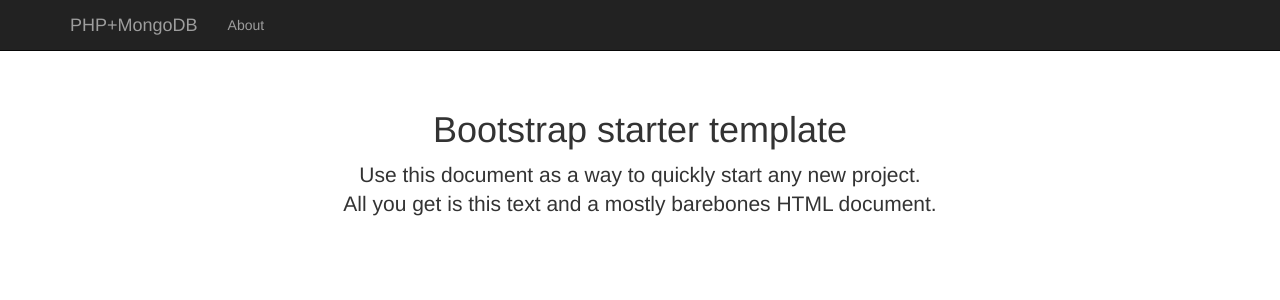
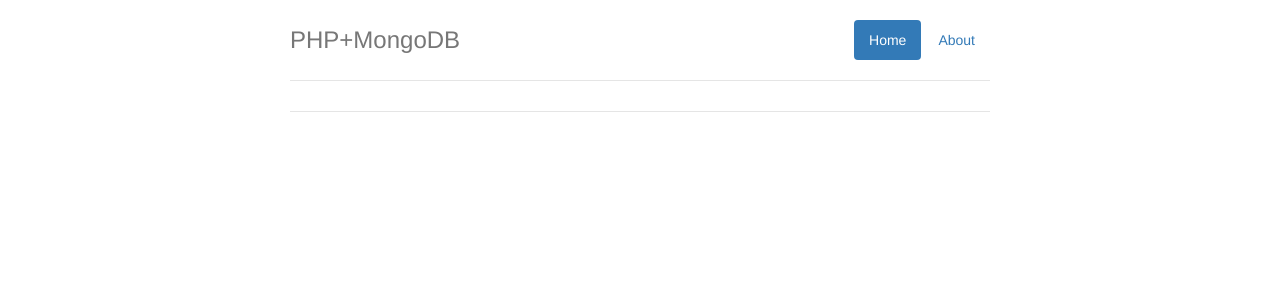
Before and after one commit to maykelsb/oficinamongo, a PHP site: page / in a window 1280 px wide. Shown: the top 300 px of the page. Run offline with PHP 8.4, Linux system fonts and the light colour scheme; some libraries are stand-ins or nearby versions.

Commit message:
ajustando template

```diff
--- a/web/css/template.css
+++ b/web/css/template.css
@@ -1,7 +1,79 @@
+/* Space out content a bit */
 body {
-  padding-top: 50px;
+  padding-top: 20px;
+  padding-bottom: 20px;
 }
-.starter-template {
-  padding: 40px 15px;
+
+/* Everything but the jumbotron gets side spacing for mobile first views */
+.header,
+.marketing,
+.footer {
+  padding-right: 15px;
+  padding-left: 15px;
+}
+
+/* Custom page header */
+.header {
+  padding-bottom: 20px;
+  border-bottom: 1px solid #e5e5e5;
+}
+/* Make the masthead heading the same height as the navigation */
+.header h3 {
+  margin-top: 0;
+  margin-bottom: 0;
+  line-height: 40px;
+}
+
+/* Custom page footer */
+.footer {
+  padding-top: 19px;
+  color: #777;
+  border-top: 1px solid #e5e5e5;
+}
+
+/* Customize container */
+@media (min-width: 768px) {
+  .container {
+    max-width: 730px;
+  }
+}
+.container-narrow > hr {
+  margin: 30px 0;
+}
+
+/* Main marketing message and sign up button */
+.jumbotron {
   text-align: center;
+  border-bottom: 1px solid #e5e5e5;
 }
+.jumbotron .btn {
+  padding: 14px 24px;
+  font-size: 21px;
+}
+
+/* Supporting marketing content */
+.marketing {
+  margin: 40px 0;
+}
+.marketing p + h4 {
+  margin-top: 28px;
+}
+
+/* Responsive: Portrait tablets and up */
+@media screen and (min-width: 768px) {
+  /* Remove the padding we set earlier */
+  .header,
+  .marketing,
+  .footer {
+    padding-right: 0;
+    padding-left: 0;
+  }
+  /* Space out the masthead */
+  .header {
+    margin-bottom: 30px;
+  }
+  /* Remove the bottom border on the jumbotron for visual effect */
+  .jumbotron {
+    border-bottom: 0;
+  }
+}
--- a/web/index.php
+++ b/web/index.php
@@ -14,33 +14,53 @@
   </head>
 
   <body>
-    <nav class="navbar navbar-inverse navbar-fixed-top">
-      <div class="container">
-        <div class="navbar-header">
-          <button type="button" class="navbar-toggle collapsed" data-toggle="collapse" data-target="#navbar" aria-expanded="false" aria-controls="navbar">
-            <span class="sr-only">Toggle navigation</span>
-            <span class="icon-bar"></span>
-            <span class="icon-bar"></span>
-            <span class="icon-bar"></span>
-          </button>
-          <a class="navbar-brand" href="#">PHP+MongoDB</a>
-        </div>
-        <div id="navbar" class="collapse navbar-collapse">
-          <ul class="nav navbar-nav">
-            <li><a href="https://github.com/maykelsb/oficinamongo" target="about">About</a></li>
-          </ul>
-        </div><!--/.nav-collapse -->
-      </div>
-    </nav>
 
     <div class="container">
-
-      <div class="starter-template">
-        <h1>Bootstrap starter template</h1>
-        <p class="lead">Use this document as a way to quickly start any new project.<br> All you get is this text and a mostly barebones HTML document.</p>
+      <div class="header clearfix">
+        <nav>
+          <ul class="nav nav-pills pull-right">
+            <li role="presentation" class="active"><a href="#">Home</a></li>
+            <li role="presentation"><a href="https://github.com/maykelsb/oficinamongo" target="_blank">About</a></li>
+          </ul>
+        </nav>
+        <h3 class="text-muted">PHP+MongoDB</h3>
+      </div>
+<!--
+      <div class="jumbotron">
+        <h1>Jumbotron heading</h1>
+        <p class="lead">Cras justo odio, dapibus ac facilisis in, egestas eget quam. Fusce dapibus, tellus ac cursus commodo, tortor mauris condimentum nibh, ut fermentum massa justo sit amet risus.</p>
+        <p><a class="btn btn-lg btn-success" href="#" role="button">Sign up today</a></p>
       </div>
 
-    </div><!-- /.container -->
+      <div class="row marketing">
+        <div class="col-lg-6">
+          <h4>Subheading</h4>
+          <p>Donec id elit non mi porta gravida at eget metus. Maecenas faucibus mollis interdum.</p>
+
+          <h4>Subheading</h4>
+          <p>Morbi leo risus, porta ac consectetur ac, vestibulum at eros. Cras mattis consectetur purus sit amet fermentum.</p>
+
+          <h4>Subheading</h4>
+          <p>Maecenas sed diam eget risus varius blandit sit amet non magna.</p>
+        </div>
+
+        <div class="col-lg-6">
+          <h4>Subheading</h4>
+          <p>Donec id elit non mi porta gravida at eget metus. Maecenas faucibus mollis interdum.</p>
+
+          <h4>Subheading</h4>
+          <p>Morbi leo risus, porta ac consectetur ac, vestibulum at eros. Cras mattis consectetur purus sit amet fermentum.</p>
+
+          <h4>Subheading</h4>
+          <p>Maecenas sed diam eget risus varius blandit sit amet non magna.</p>
+        </div>
+      </div>
+-->
+      <footer class="footer">
+        <p></p>
+      </footer>
+
+    </div> <!-- /container -->
 
 
     <!-- Bootstrap core JavaScript
```
